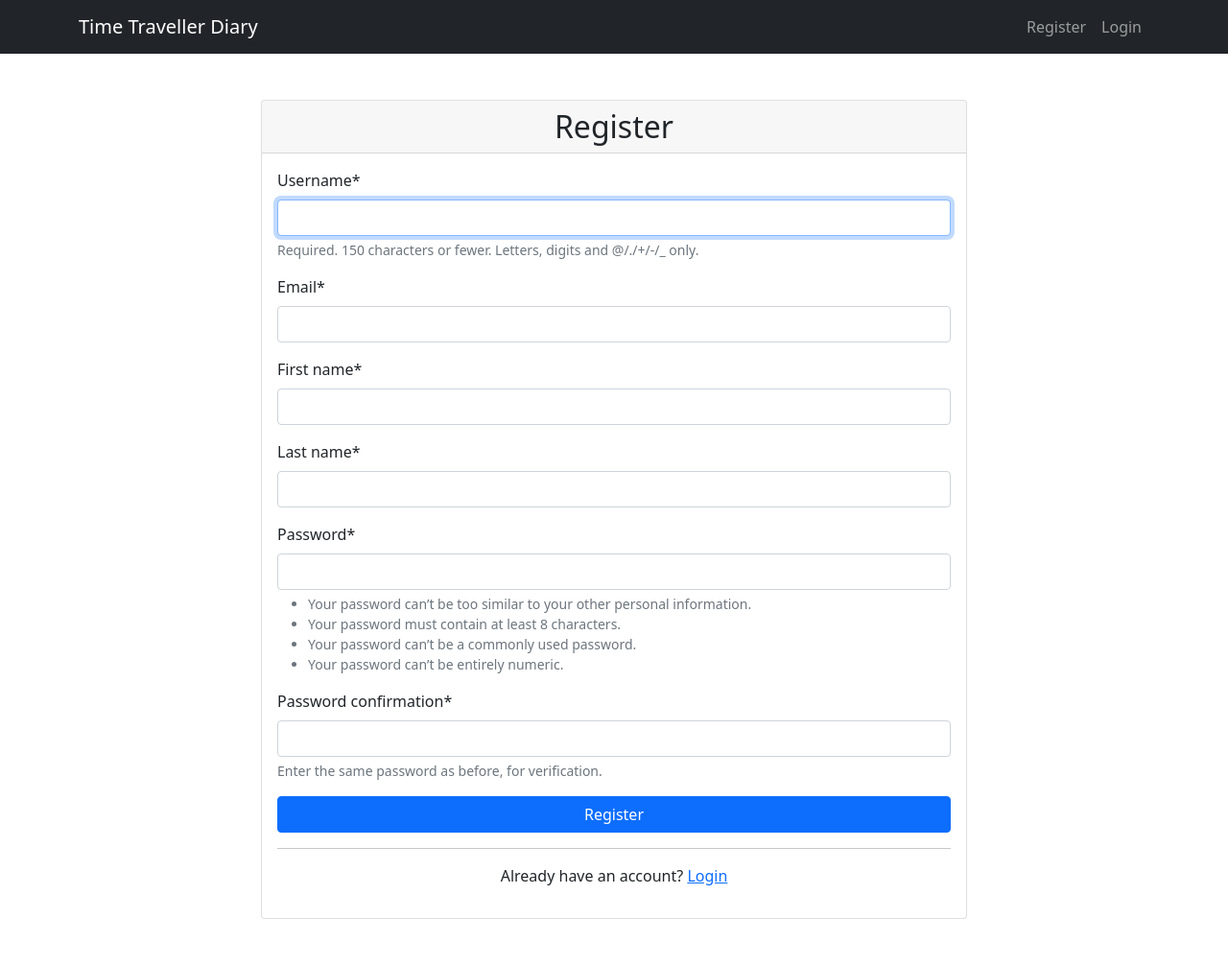
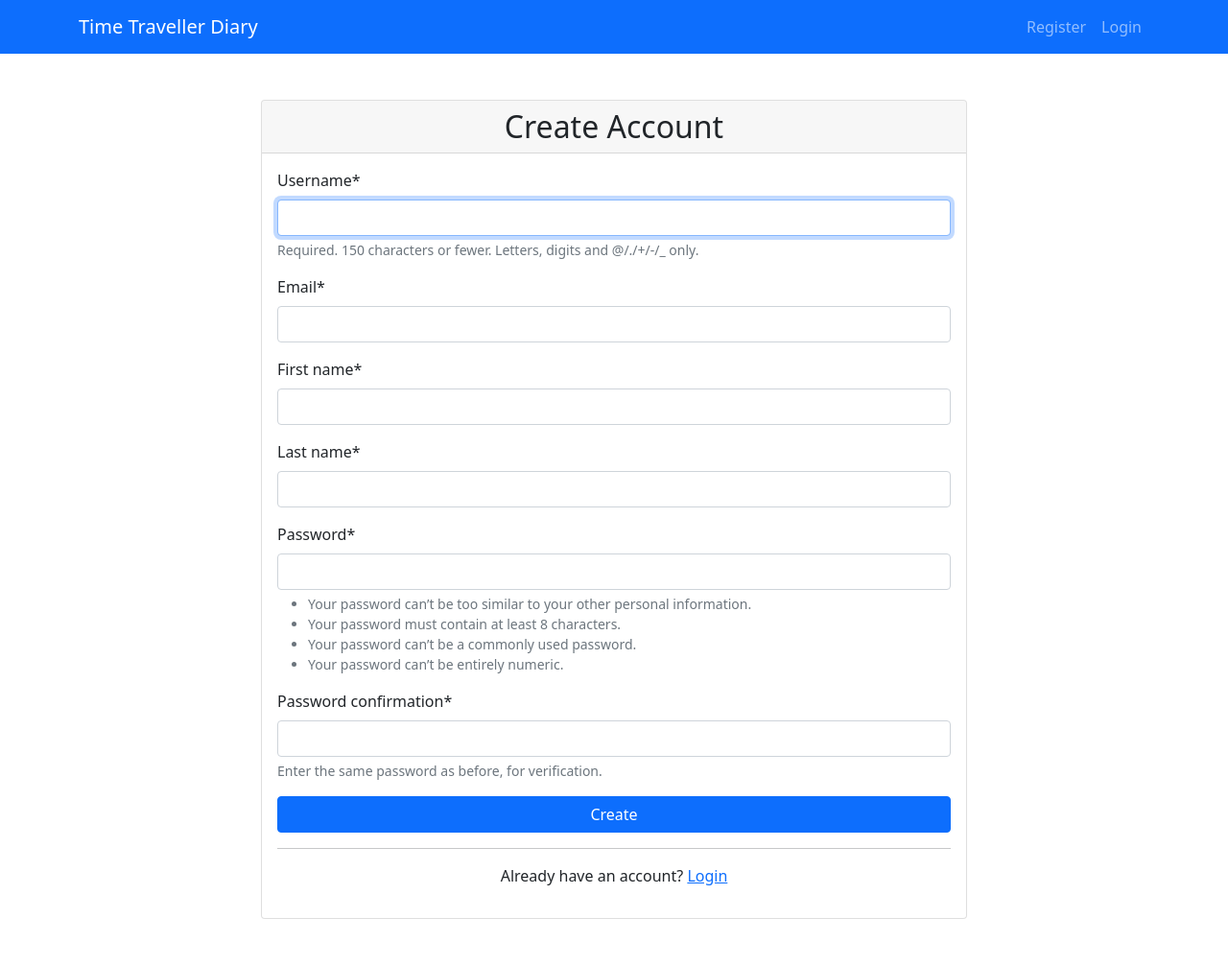
Before and after one commit to VarshithaK22/time_traveller_diary, a Django app: page /register/ in a window 1280 px wide. Shown: the whole page at 96% size. Run offline with Django 5.2, Linux system fonts and the light colour scheme; some libraries are stand-ins or nearby versions.

Commit message:
text and css changes in the register form and base html

```diff
--- a/diary_project/diary/templates/base.html
+++ b/diary_project/diary/templates/base.html
@@ -10,7 +10,7 @@
             rel="stylesheet">
     </head>
     <body>
-        <nav class="navbar navbar-expand-lg navbar-dark bg-dark">
+        <nav class="navbar navbar-expand-lg navbar-dark bg-primary">
             <div class="container">
                 <a class="navbar-brand" href="/">Time Traveller Diary</a>
                 <button class="navbar-toggler" type="button"
--- a/diary_project/diary/templates/register.html
+++ b/diary_project/diary/templates/register.html
@@ -7,15 +7,14 @@
         <div class="col-md-8">
             <div class="card">
                 <div class="card-header">
-                    <h2 class="text-center mb-0">Register</h2>
+                    <h2 class="text-center mb-0">Create Account</h2>
                 </div>
                 <div class="card-body">
                     <form method="post">
                         {% csrf_token %}
                         {{ user_form|crispy }}
-                        {{ profile_form|crispy }}
                         <div class="d-grid gap-2">
-                            <button type="submit" class="btn btn-primary">Register</button>
+                            <button type="submit" class="btn btn-primary">Create</button>
                         </div>
                     </form>
                     <hr>
```
